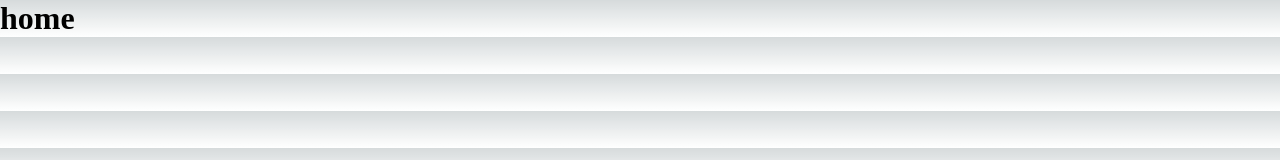
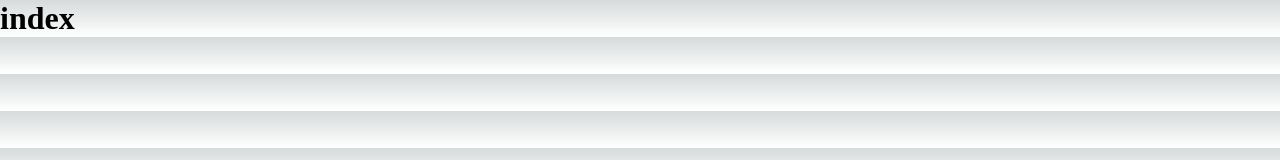
Before and after one commit to jeonghun94/twitter, a Next.js app: page / in a window 1280 px wide. Shown: the top 160 px of the page. Built offline with nearby package versions, Linux system fonts and the light colour scheme.

Commit message:
git cli test

```diff
--- a/pages/index.tsx
+++ b/pages/index.tsx
@@ -1,3 +1,3 @@
 export default function Home() {
-  return <h1>home</h1>;
+  return <h1>index</h1>;
 }
```
